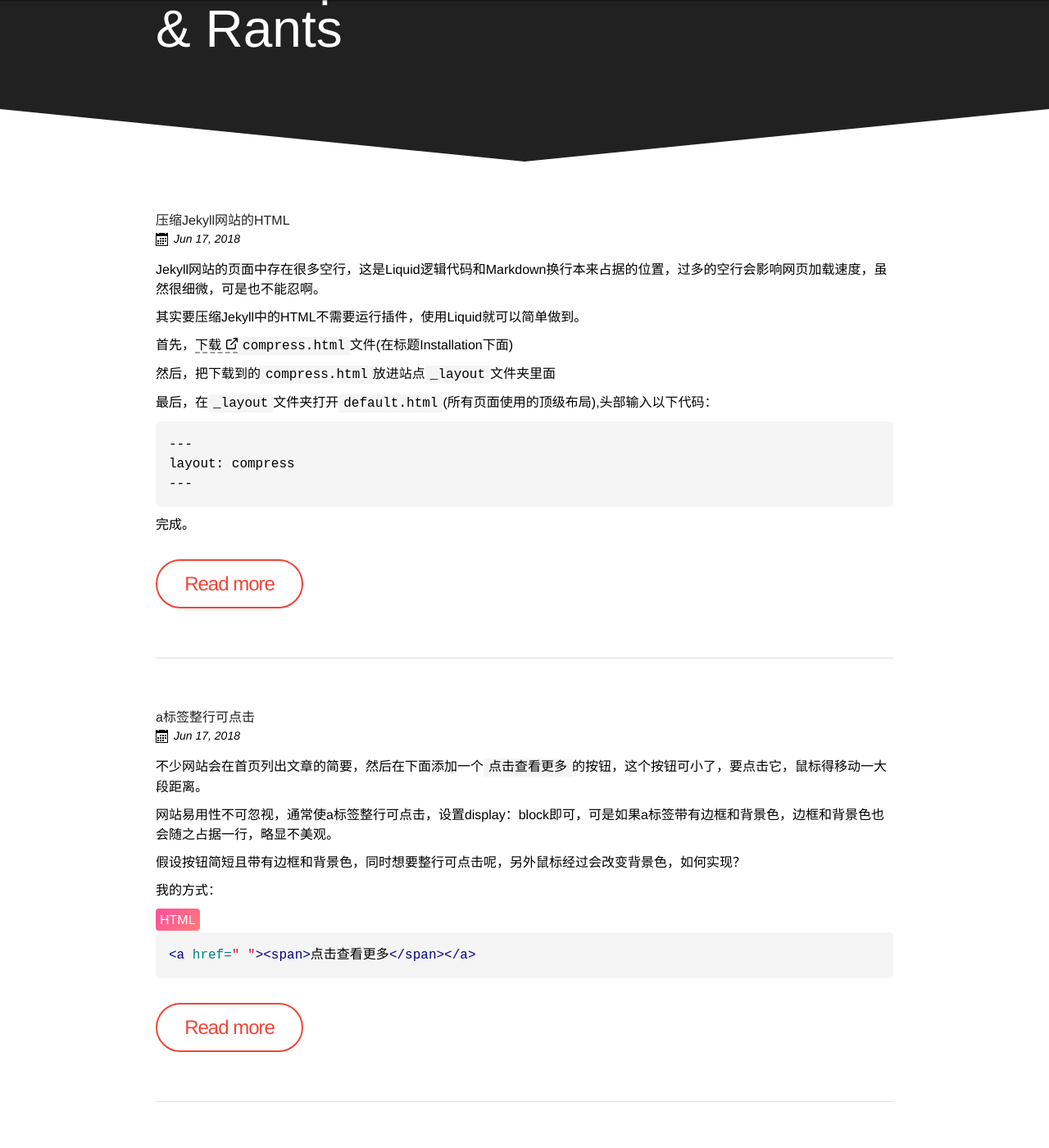
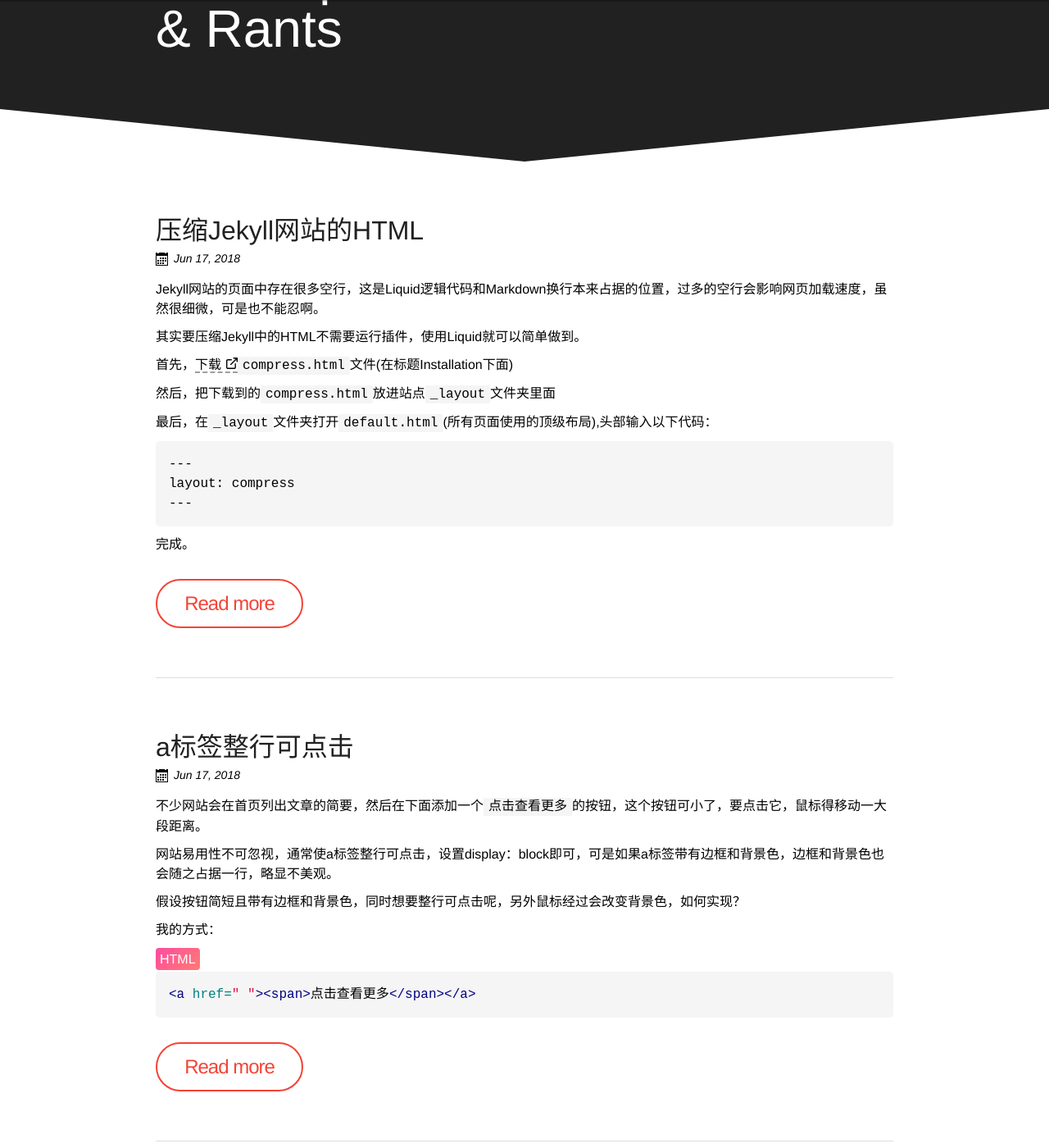
Before and after one commit to lcr/lcr.github.io, a Jekyll site: the page built from index.html, in a window 1280 px wide and 1400 px high, scrolled down 260 px. Shown: the whole window at 82% size. Built offline with Jekyll 4.4.1, drawn with Linux system fonts in a browser that asks for light colours; the list of posts is cut into pages by our own code.

Commit message:
font-size

```diff
--- a/_sass/layout/_home.scss
+++ b/_sass/layout/_home.scss
@@ -22,10 +22,13 @@
   }
 }
 
-.post-item-url {
+.post-item-title {
   display: block;
   color: $deep-grey-color;
-
+  font-size: $base-font-size * 1.75;
+  @include media-query($medium) {
+    font-size: $base-font-size * 2;
+  }
   @include media-query($small) {
     span {
       display: inline-block;
--- a/index.html
+++ b/index.html
@@ -16,7 +16,7 @@ title: Home
   <ul class="post-list" aria-label="Content">
     {% for post in paginator.posts %}
     <li class="post-item">
-      <a class="post-item-url" href="{{ post.url | relative_url }}"><span>{{ post.title | escape }}</span></a>
+      <a class="post-item-title" href="{{ post.url | relative_url }}"><span>{{ post.title | escape }}</span></a>
       {% assign date_format = site.date_format | default: "%b %d, %Y" %}
       <div class="post-date">{% include svg/calendar.svg %}{{ post.date | date: date_format }}</div>
 
```
